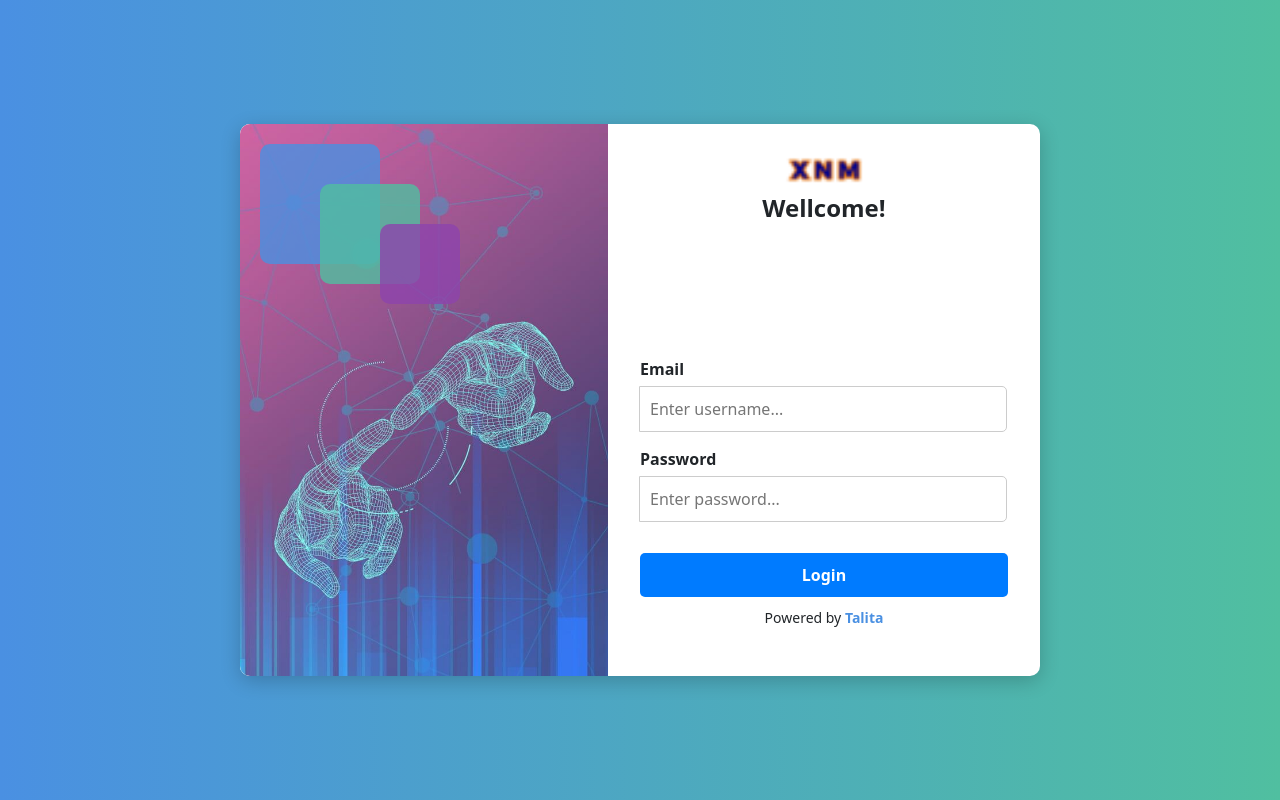
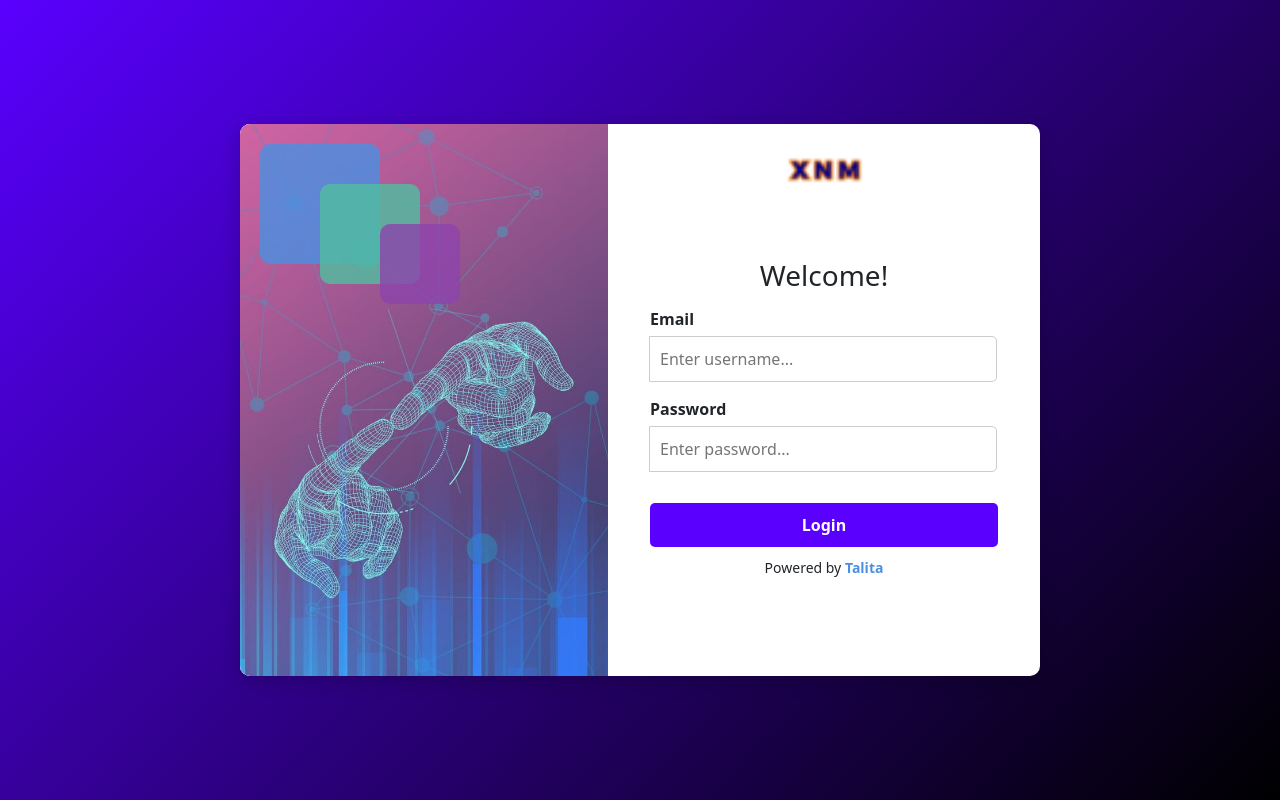
Before and after one commit to deckiokmal/xnetmanager, a Flask app: page / in a window 1280 px wide. Run offline with Flask 3, Linux system fonts and the light colour scheme; parts of the project's set-up code (start-up, migrations or seed data) failed here and were passed over; some libraries are stand-ins or nearby versions.

Commit message:
ubah tampilan login dan sidebar menu

```diff
--- a/src/static/css/main.css
+++ b/src/static/css/main.css
@@ -5,8 +5,11 @@ body {
     justify-content: center;
     align-items: center;
     height: 100vh;
-    background: linear-gradient(to right, #4a90e2, #50bfa0);
+    background: hsla(261, 100%, 50%, 1);
+    background: linear-gradient(135deg, hsla(261, 100%, 50%, 1) 0%, hsla(0, 0%, 0%, 1) 100%);
     margin: 0;
+    background-size: cover;
+    background-repeat: repeat-y;
 }
 
 /* Container Login */
@@ -83,7 +86,7 @@ body {
     text-align: center;
     display: flex;
     flex-direction: column;
-    justify-content: space-between;
+    /* justify-content: space-between; */
 }
 
 .login-form input {
@@ -101,7 +104,7 @@ body {
     font-weight: bold;
     border: none;
     border-radius: 5px;
-    background: #007bff;
+    background: #5900FF;
     /* Warna biru modern */
     color: white;
     cursor: pointer;
@@ -116,12 +119,18 @@ body {
 /* Logo */
 .logo img {
     width: 80px;
+
 }
 
 .logo h1 {
     font-size: 24px;
     font-weight: 600;
     margin-top: 10px;
+}
+
+.login-box {
+    margin-top: 15%;
+    padding: 10px;
 }
 
 /* Input & Tombol */
@@ -147,7 +156,7 @@ body {
 button {
     width: 100%;
     padding: 10px;
-    background: #4a90e2;
+    background: #5900FF;
     border: none;
     color: white;
     font-size: 16px;
--- a/src/templates/device_managers/index.html
+++ b/src/templates/device_managers/index.html
@@ -4,7 +4,7 @@
 
 {% block button_group1 %}
 <!-- Tombol untuk membuka modal pembuatan perangkat baru -->
-<span class="tt" data-bs-placement="bottom" title="Adding the device with spesific vendor and target ip">
+<span class="tt" data-bs-placement="top" data-bs-custom-class="custom-tooltip" title="Adding the device with spesific vendor and target ip">
     <button type="button" class="btn btn-sm btn-primary" data-bs-toggle="modal" data-bs-target="#createdeviceModal">
         Add device
     </button>
--- a/src/templates/main/login.html
+++ b/src/templates/main/login.html
@@ -14,8 +14,7 @@
 <div class="login-form">
     <div class="logo">
         <img src="{{ url_for('static', filename='favicon.ico') }}" alt="XNET Logo">
-        <h1>Wellcome!</h1>
-        <div class="flash_message mt-2">
+        <div class="flash_message">
             {% with errors = get_flashed_messages(category_filter=["error"]) %}
             {% if errors %}
             {%- for msg in errors %}
@@ -72,6 +71,8 @@
             {% endwith %}
         </div>
     </div>
+    <div class="login-box">
+        <h3>Welcome!</h3>
         <form id="loginForm" method="post" action="{{url_for('main.login')}}">
             {{ form.csrf_token }}
             {{ form.hidden_tag() }}
@@ -89,4 +90,5 @@
             <p class="powered-by">Powered by <a href="https://talita.lintasarta.co.id">Talita</a></p>
         </form>
     </div>
+</div>
 {% endblock %}
--- a/src/templates/main/setup_verify_2fa.html
+++ b/src/templates/main/setup_verify_2fa.html
@@ -9,11 +9,11 @@
 <!-- Kolom Kiri (Instruksi & QR Code) -->
 <div class="tfa-instruction">
     <form class="tfa-card" role="form">
-        <h4 class="text-center mt-2">Setup Two-Factor Authentication</h4>
+        <h5 class="text-center mt-2">Setup Two-Factor Authentication</h5>
         <ul>
             <li class="small">
                 Download
-                <a class="small"
+                <a class="medium"
                     href="https://play.google.com/store/apps/details?id=com.google.android.apps.authenticator2"
                     target="_blank">
                     Google Authenticator
@@ -44,7 +44,7 @@
     <form class="tfa-card" method="POST">
         {{ form.csrf_token }}
         {{ form.hidden_tag() }}
-        <h4 class="text-center">Verifikasi 2FA</h4>
+        <h5 class="text-center">Verifikasi 2FA</h5>
 
         <div class="mb-3 mt-2">
             {{ form.otp.label(class="form-control-label mb-2") }}
```
Also changed, not shown: other parts of src/static/css/main.css (+37 -4 lines), src/static/css/main-core.css (+10 -2 lines), src/static/css/sb-admin-2/sb-admin-2.min.css, src/static/img/bg.jpg (deleted), src/static/img/logo1.svg (deleted). Lines whose indentation alone changed are shown as unchanged.
